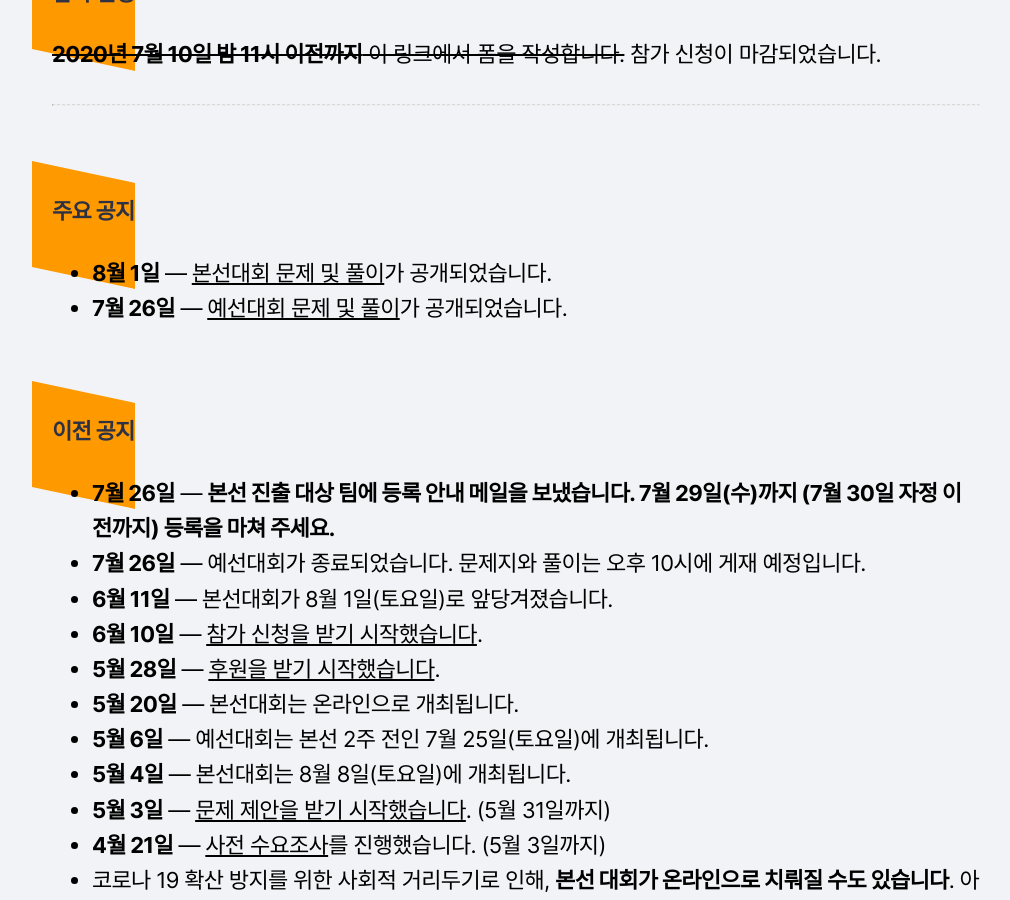
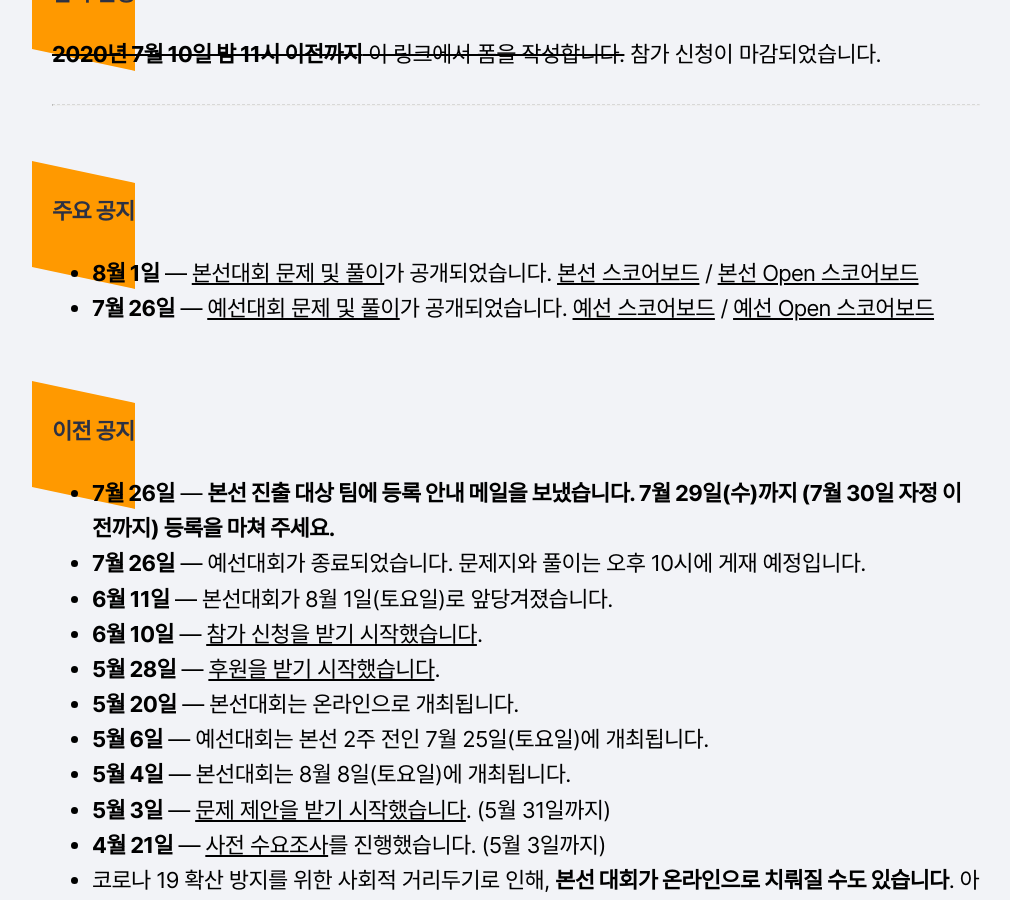
Before and after one commit to ucpcc/2020, a Jekyll site: the page built from index.md, in a window 1280 px wide and 900 px high, scrolled down 1856 px. Shown: the whole window, without its empty margins (124-1134 px from the left). Built offline with Jekyll 4.4.1, drawn with Linux system fonts in a browser that asks for light colours.

Commit message:
Added scoreboard link

```diff
--- a/index.md
+++ b/index.md
@@ -19,8 +19,8 @@ title: UCPC 2020
 
 ## 주요 공지
 
-* **8월 1일** --- [본선대회 문제 및 풀이](/final)가 공개되었습니다.
-* **7월 26일** --- [예선대회 문제 및 풀이](/qualifier)가 공개되었습니다.
+* **8월 1일** --- [본선대회 문제 및 풀이](/final)가 공개되었습니다. [본선 스코어보드](https://www.acmicpc.net/contest/spotboard/524) / [본선 Open 스코어보드](https://www.acmicpc.net/contest/board/525)
+* **7월 26일** --- [예선대회 문제 및 풀이](/qualifier)가 공개되었습니다. [예선 스코어보드](https://www.acmicpc.net/contest/spotboard/521) / [예선 Open 스코어보드](https://www.acmicpc.net/contest/board/522)
 
 ## 이전 공지
 
```
